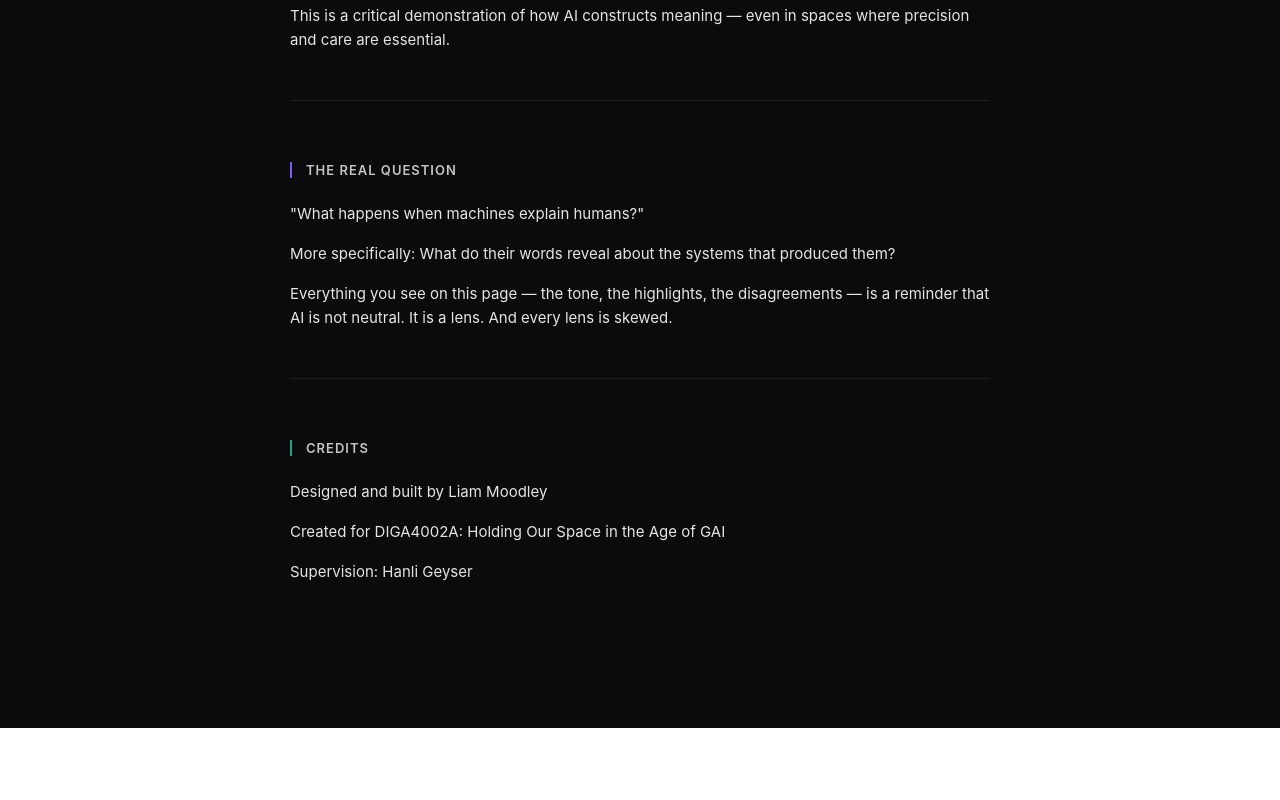
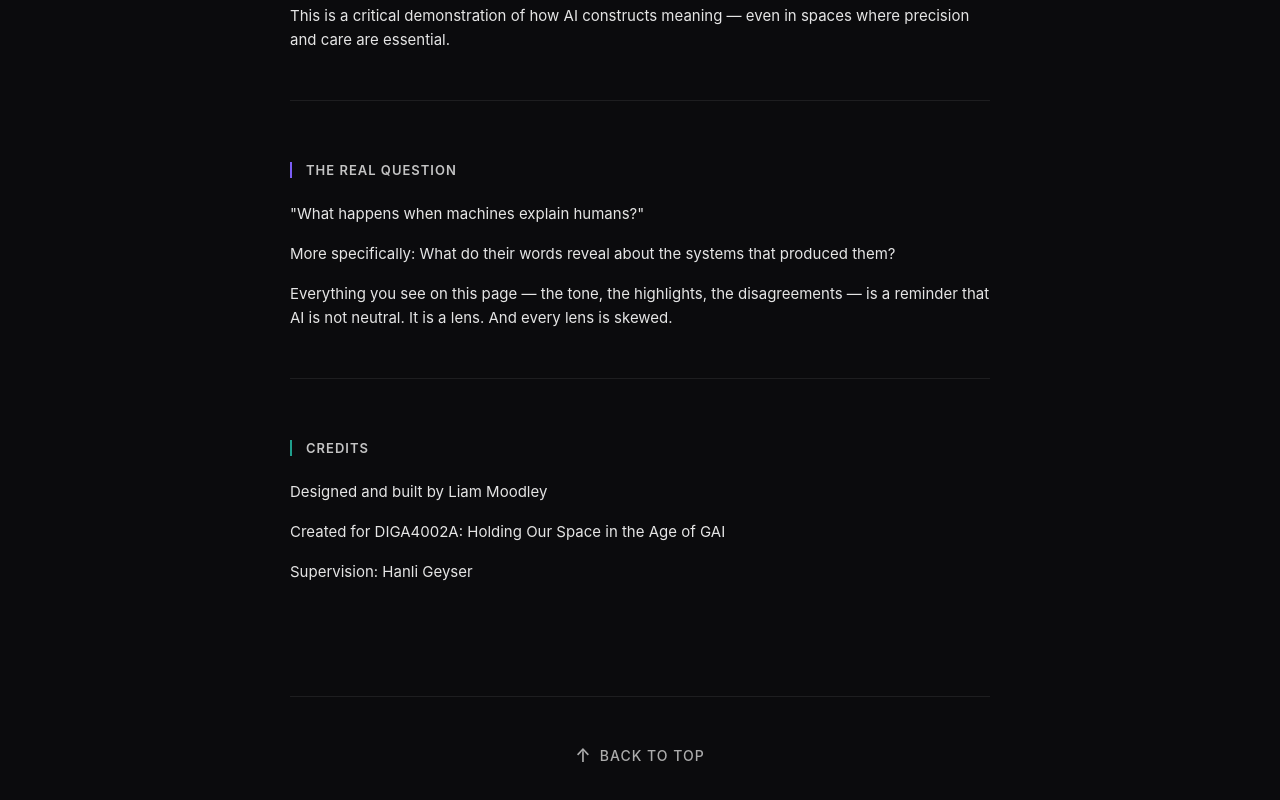
Before and after one commit to BlitzNoval/Skewed-Lenses, a React (Vite) app in the folder woods/: page / in a window 1280 px wide. Shown: the part 2929-3729 px from the top of the page. Before the commit the page ends 3657 px from the top, so only its background shows below. Built offline with nearby package versions, Linux system fonts and the light colour scheme.

Commit message:
Final Change

```diff
--- a/woods/src/App.css
+++ b/woods/src/App.css
@@ -3922,3 +3922,45 @@
     font-size: 1.4rem;
   }
 }
+
+/* Back to Top Button */
+.back-to-top {
+  margin-top: 4rem;
+  padding-top: 3rem;
+  border-top: 1px solid rgba(255, 255, 255, 0.08);
+  text-align: center;
+}
+
+.back-to-top-link {
+  font-family: 'SF Pro Display', 'Helvetica Neue', 'Segoe UI', 'Arial', sans-serif;
+  font-size: 14px;
+  font-weight: 500;
+  color: #acacac;
+  text-decoration: none;
+  text-transform: uppercase;
+  letter-spacing: 1px;
+  display: inline-flex;
+  align-items: center;
+  gap: 0.5rem;
+  transition: all 0.3s ease;
+  cursor: pointer;
+}
+
+.back-to-top-link:hover {
+  color: #e5e5e5;
+  transform: translateY(-2px);
+}
+
+.back-arrow {
+  font-size: 18px;
+  display: inline-block;
+  transition: transform 0.3s ease;
+}
+
+.back-to-top-link:hover .back-arrow {
+  transform: translateY(-3px);
+}
+
+.back-text {
+  display: inline-block;
+}
--- a/woods/src/App.jsx
+++ b/woods/src/App.jsx
@@ -1002,6 +1002,12 @@ function App() {
               Supervision: Hanli Geyser
             </p>
           </div>
+        </div>
+        <div className="back-to-top">
+          <a href="#" className="back-to-top-link">
+            <span className="back-arrow">↑</span>
+            <span className="back-text">BACK TO TOP</span>
+          </a>
         </div>
       </div>
     </section>
```
